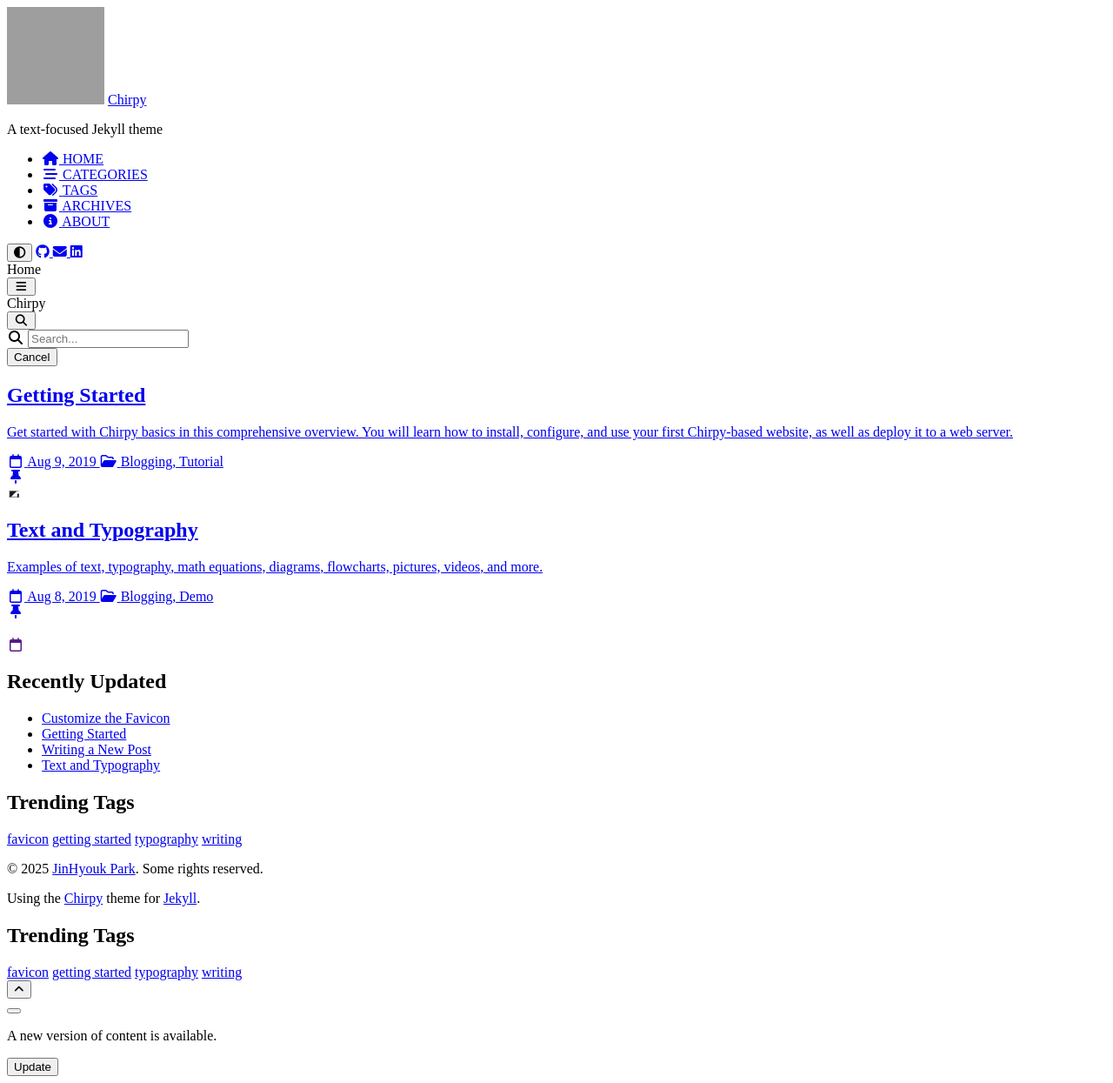
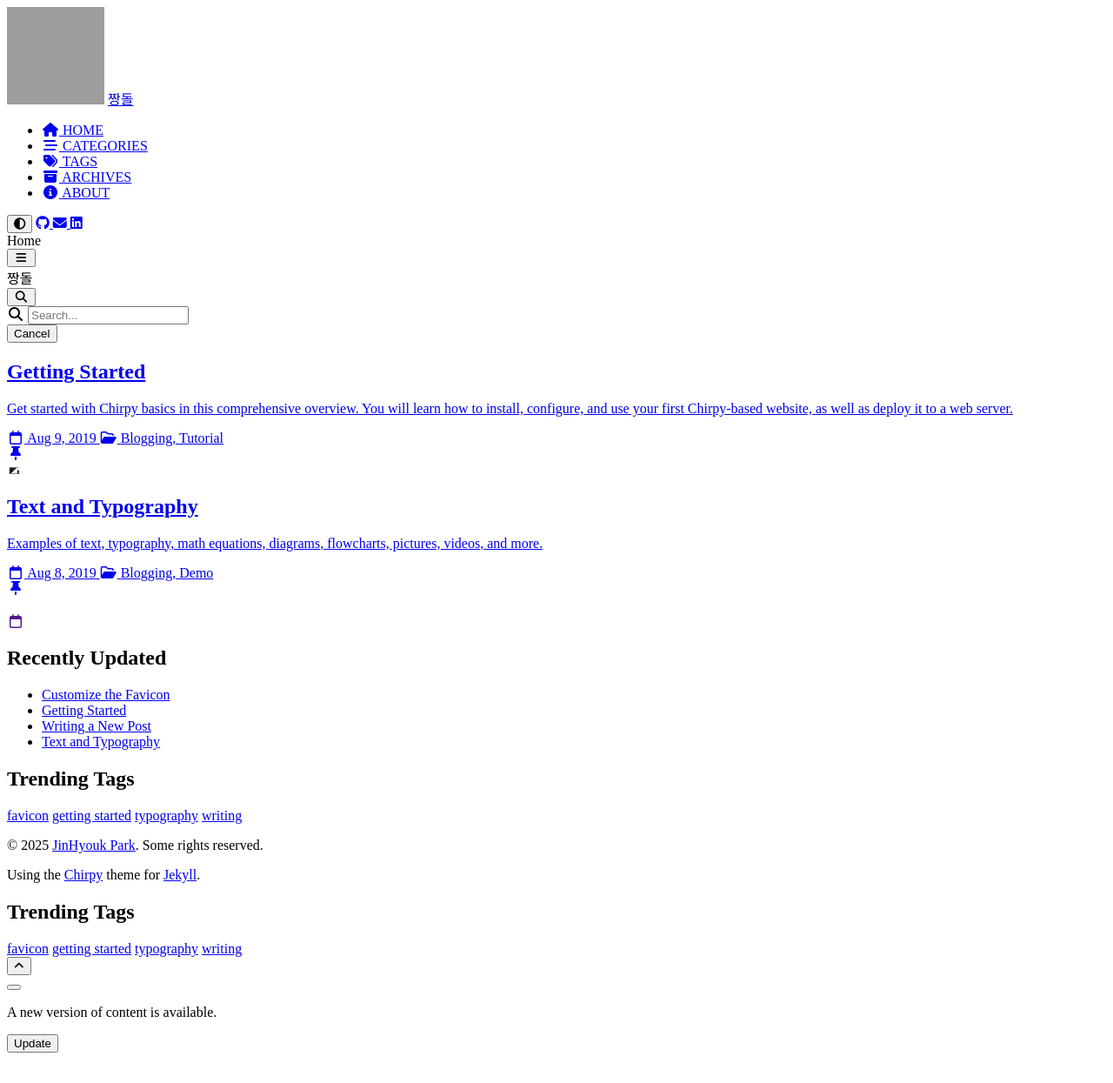
Before and after one commit to vkqxkr/vkqxkr.github.io, a Jekyll site: the page built from index.html, in a window 1280 px wide. Shown: the whole page at 87% size. Built offline with Jekyll 4.4.1, drawn with Linux system fonts in a browser that asks for light colours; cached includes are drawn as plain includes; after the commit the page ends 1218 px from its top, so only the background shows below that; grey boxes are pictures that could not be loaded.

Commit message:
_config.yml수정 - 링크드인 링크 변경

```diff
--- a/_config.yml
+++ b/_config.yml
@@ -14,9 +14,9 @@ timezone: Asia/Seoul
 # jekyll-seo-tag settings › https://github.com/jekyll/jekyll-seo-tag/blob/master/docs/usage.md
 # ↓ --------------------------
 
-title: Chirpy # the main title
+title: 짱돌 # the main title
 
-tagline: A text-focused Jekyll theme # it will display as the subtitle
+tagline: # it will display as the subtitle
 
 description: >- # used by seo meta and the atom feed
   A minimal, responsive and feature-rich Jekyll theme for technical writing.
@@ -42,7 +42,7 @@ social:
     - https://github.com/vkqxkr # change to your GitHub homepage
     # Uncomment below to add more social links
     # - https://www.facebook.com/username
-    - https://www.linkedin.com/in/jinhyouk-park-75327ba6
+    - https://www.linkedin.com/in/%EC%A7%84%ED%98%81-%EB%B0%95-75327ba6/
 
 # Site Verification Settings
 webmaster_verifications:
```
